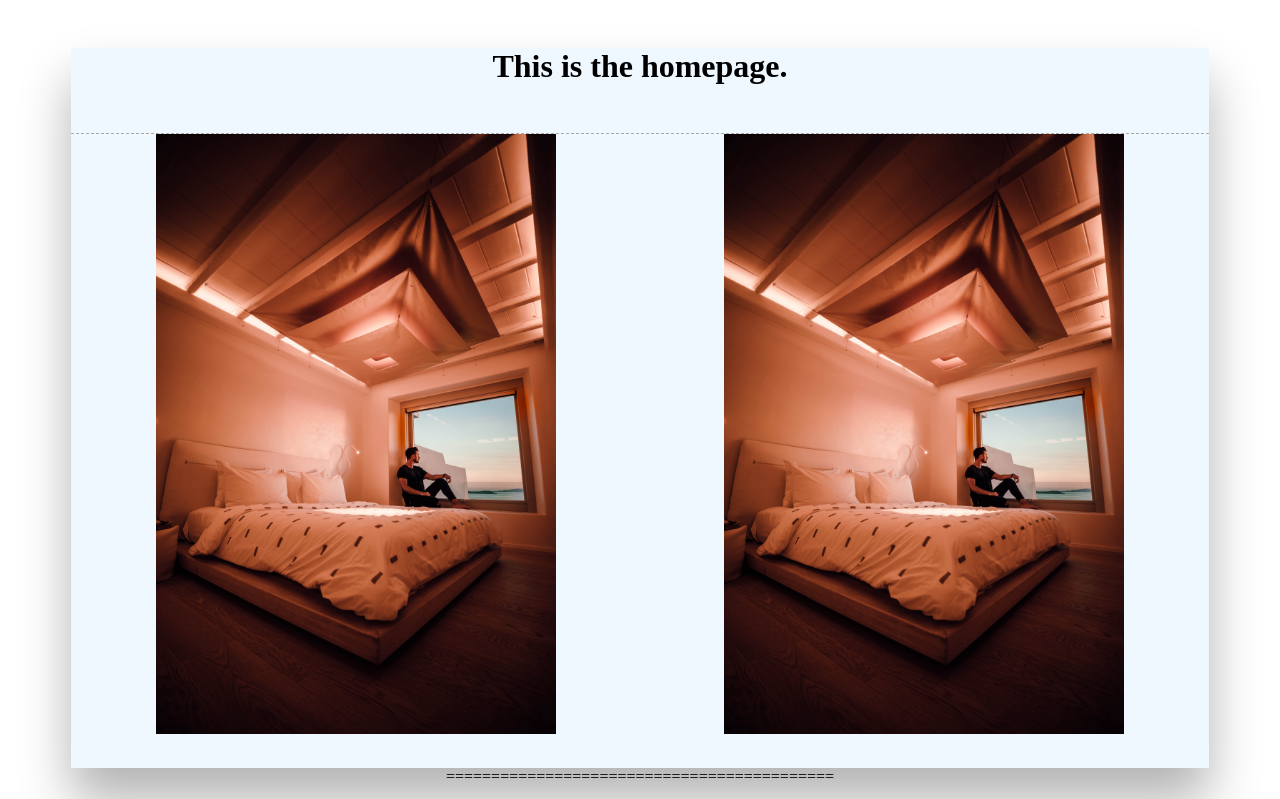
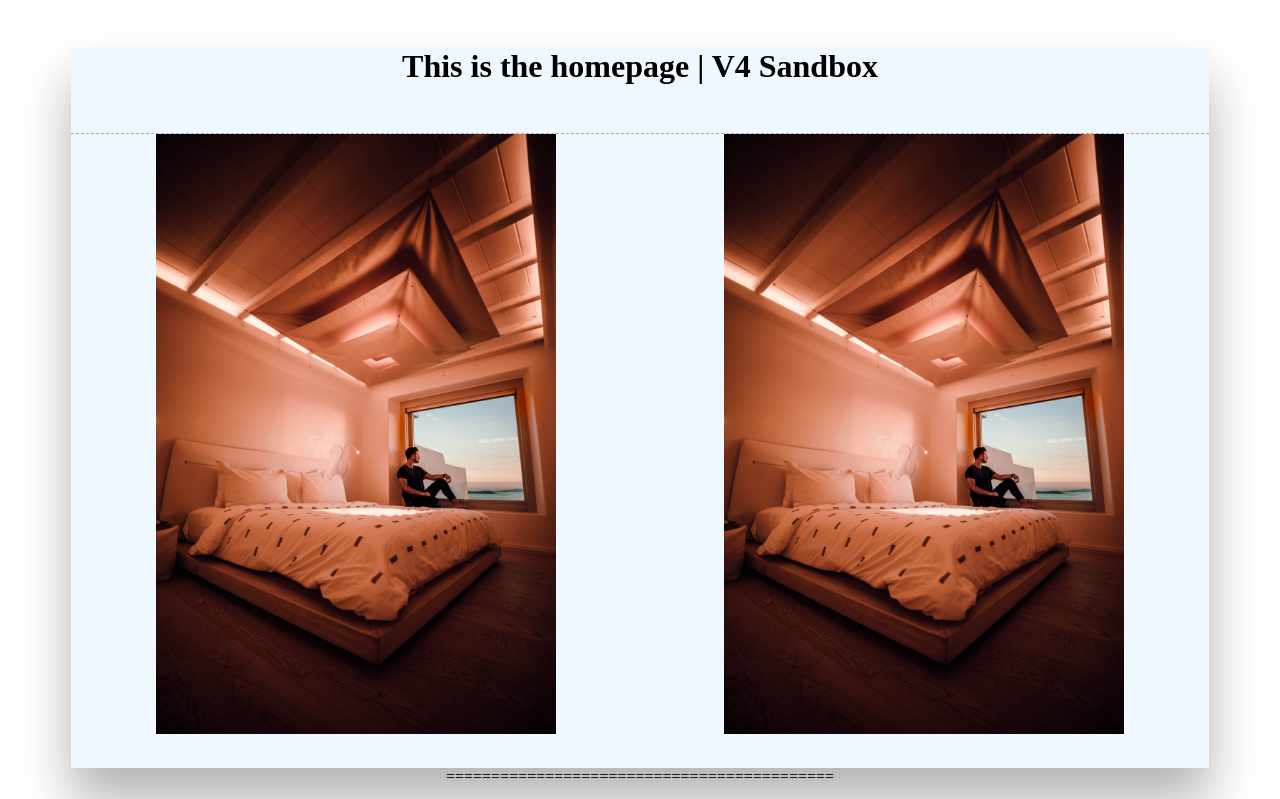
Before and after one commit to odunet/GastbyStarter, a Gatsby site: page / in a window 1280 px wide. Shown: the top 799 px of the page. Built offline with nearby package versions, Linux system fonts and the light colour scheme; Gatsby itself is replaced by a stand-in of ours; no server answers.

Commit message:
Updated landing page h1

```diff
--- a/src/pages/index.js
+++ b/src/pages/index.js
@@ -25,7 +25,7 @@ const Index = ({ data }) => {
   return (
     <Layouts>
       <h1 style={{ textAlign: 'center', margin: '3rem 0' }}>
-        This is the homepage.
+        This is the homepage | V4 Sandbox
       </h1>
       <div
         style={{
```
